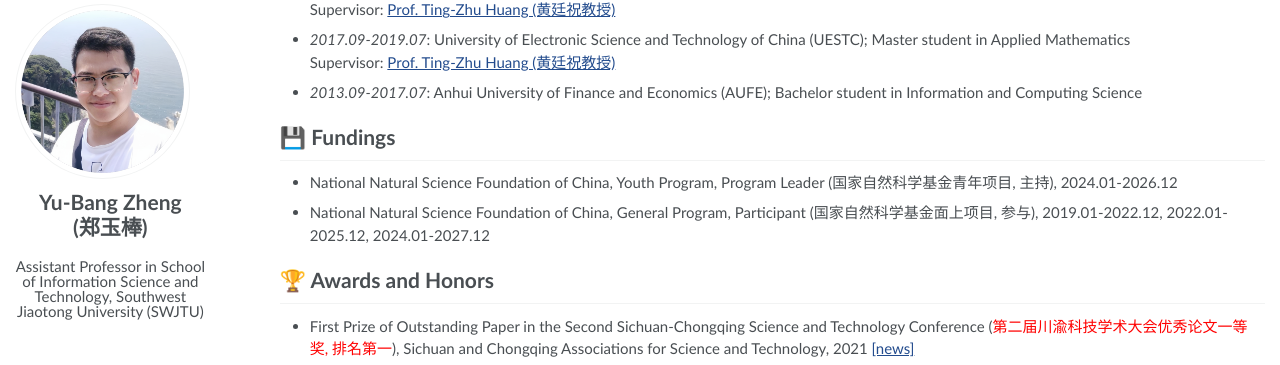
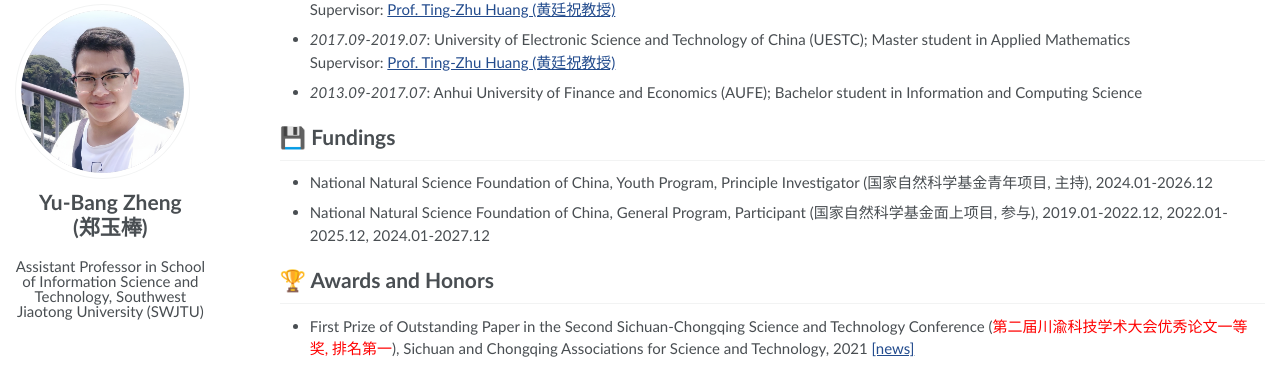
Before and after one commit to YuBangZheng/yubangzheng.github.io, a Jekyll site: the page built from pages/about.md, in a window 1280 px wide and 900 px high, scrolled down 2443 px. Shown: the part 87-452 px from the top of the window. Built offline with Jekyll 4.4.1, drawn with Linux system fonts in a browser that asks for light colours; a script that is not in the unit is left out.

Commit message:
Update about.md

```diff
--- a/pages/about.md
+++ b/pages/about.md
@@ -121,7 +121,7 @@ My current research interests include tensor modeling and computing, tensor lear
 
 # 💾 Fundings
 
-- National Natural Science Foundation of China, Youth Program, Program Leader (国家自然科学基金青年项目, 主持), 2024.01-2026.12
+- National Natural Science Foundation of China, Youth Program, Principle Investigator (国家自然科学基金青年项目, 主持), 2024.01-2026.12
 - National Natural Science Foundation of China, General Program, Participant (国家自然科学基金面上项目, 参与), 2019.01-2022.12, 2022.01-2025.12, 2024.01-2027.12
 
 # 🏆 Awards and Honors
```
